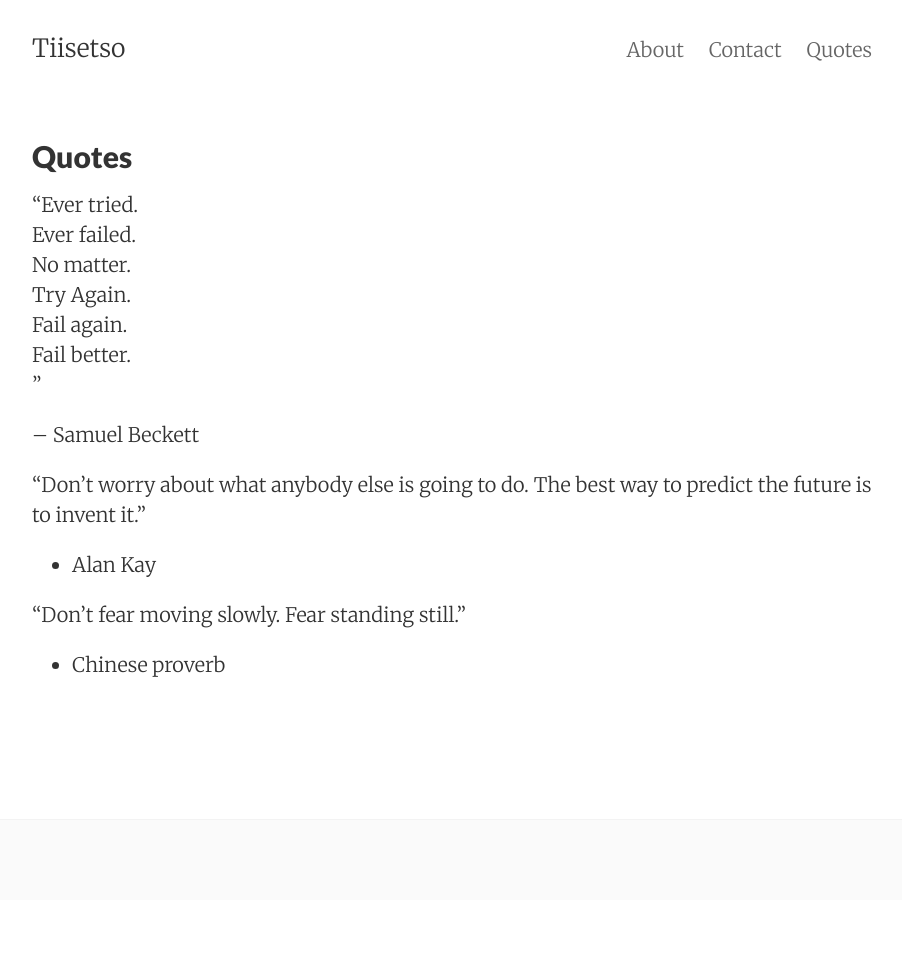
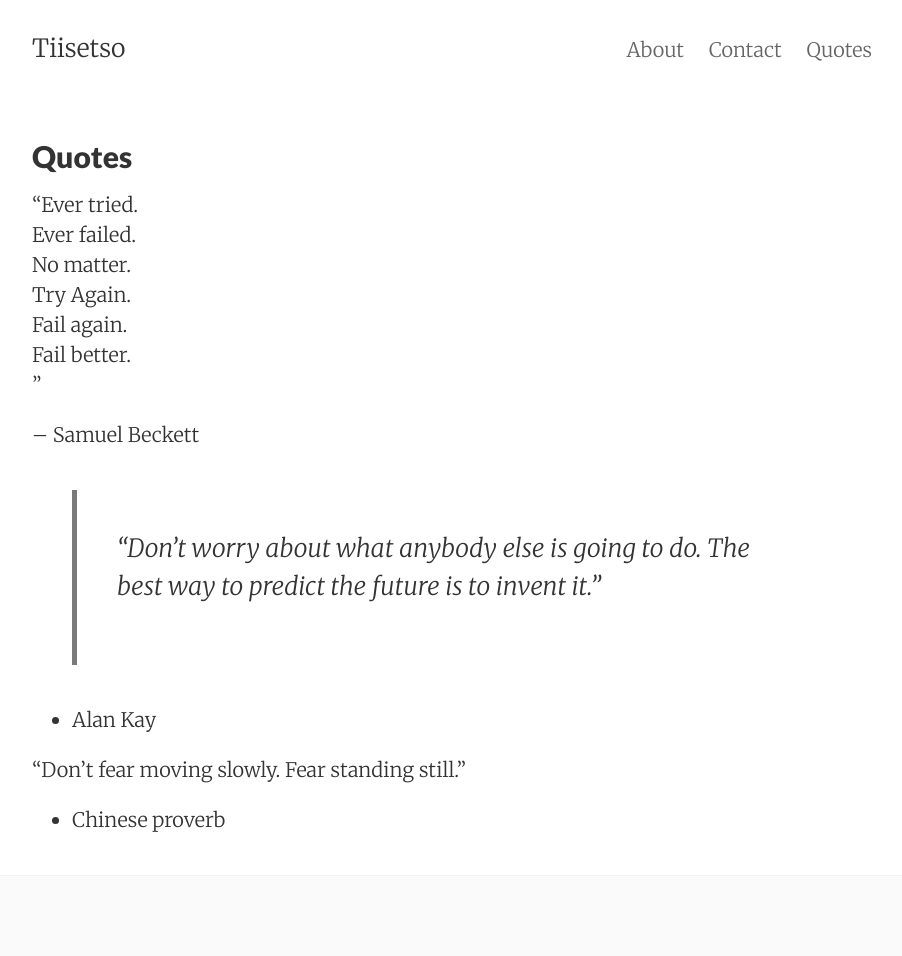
Before and after one commit to Tiisetso/tiisetso.github.io, a Jekyll site: the page built from quotes.md, in a window 1280 px wide. Shown: the whole page, without its empty margins (188-1090 px from the left). Built offline with Jekyll 4.4.1, drawn with Linux system fonts in a browser that asks for light colours; before the commit the page ends 900 px from its top, so only the background shows below that.

```diff
--- a/quotes.md
+++ b/quotes.md
@@ -13,7 +13,7 @@ Fail better.<br>"
 
 -- Samuel Beckett
 
-"Don't worry about what anybody else is going to do. The best way to predict the future is to invent it."
+>"Don't worry about what anybody else is going to do. The best way to predict the future is to invent it."
 
 - Alan Kay
 
```
